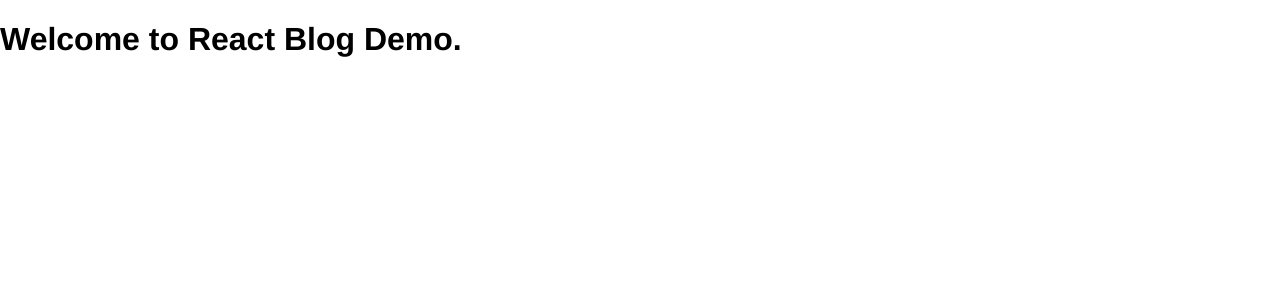
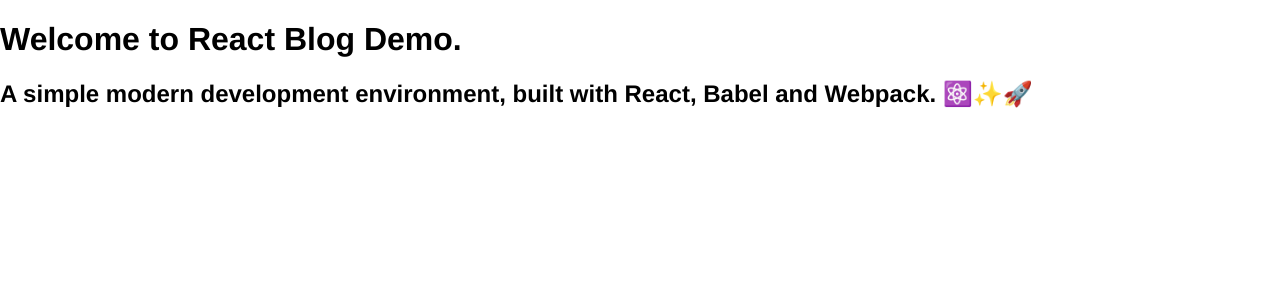
Before and after one commit to danielgynn/react-blog-demo, a React app: page / in a window 1280 px wide. Shown: the top 300 px of the page. Built offline with nearby package versions, Linux system fonts and the light colour scheme.

Commit message:
Include a HeaderMessage component

```diff
--- a/app/App.jsx
+++ b/app/App.jsx
@@ -1,11 +1,17 @@
 import React from 'react';
+import HeaderMessage from './components/HeaderMessage.jsx';
+
+const appData = {
+  title: 'React Blog Demo',
+  subtitle: 'A simple modern development environment, built with React, Babel and Webpack. ⚛️✨🚀'
+}
 
 export default class App extends React.Component {
   render() {
     return (
-      <div>
-        <h1>Welcome to React Blog Demo.</h1>
-      </div>
+      <main>
+        <HeaderMessage data={appData} />
+      </main>
     )
   }
 }
--- /dev/null
+++ b/app/components/HeaderMessage.jsx
@@ -0,0 +1,12 @@
+import React from 'react';
+
+export default class HeaderMessage extends React.Component {
+  render() {
+    return (
+      <header>
+        <h1>Welcome to {this.props.data.title}.</h1>
+        <h2>{this.props.data.subtitle}</h2>
+      </header>
+    )
+  }
+}
```
